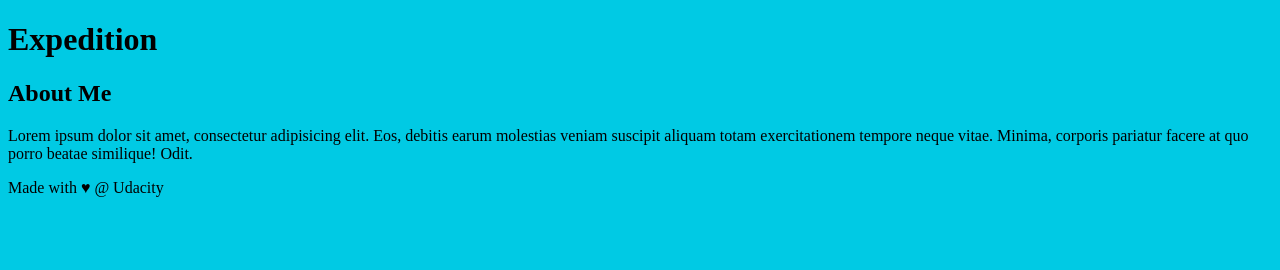
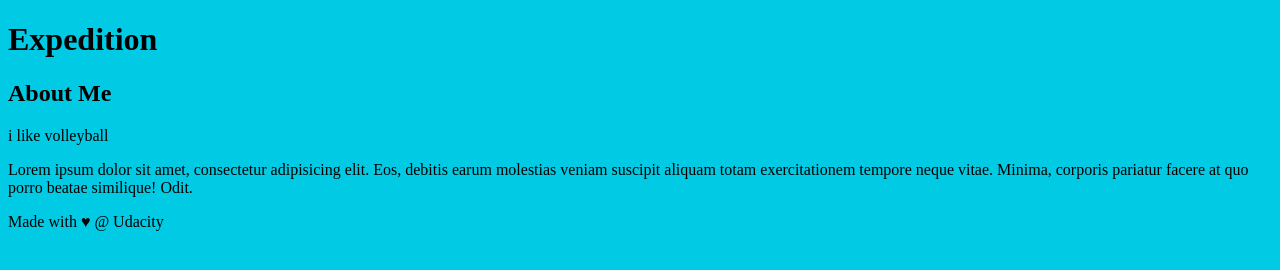
Before and after one commit to ialdahlawi/new_project, a plain HTML site: page index.html in a window 1280 px wide. Drawn offline with Linux system fonts and the light colour scheme.

Commit message:
adding about me

```diff
--- a/index.html
+++ b/index.html
@@ -21,7 +21,7 @@
 <!-- start of new content -->
 <aside>
     <h2>About Me</h2>
-
+ i like volleyball
     <p>Lorem ipsum dolor sit amet, consectetur adipisicing elit. Eos, debitis earum molestias veniam suscipit aliquam totam exercitationem tempore neque vitae. Minima, corporis pariatur facere at quo porro beatae similique! Odit.</p>
 </aside>
 <!-- end of new content -->
```
